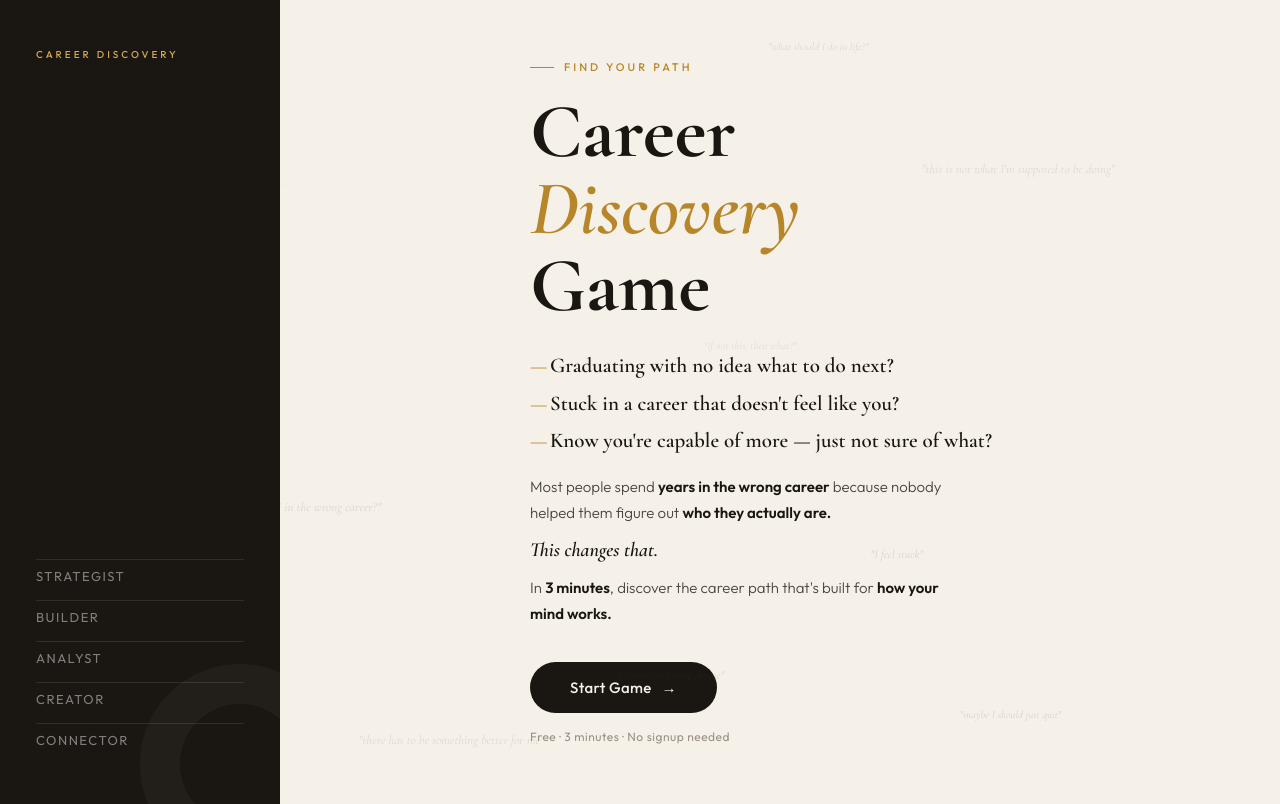
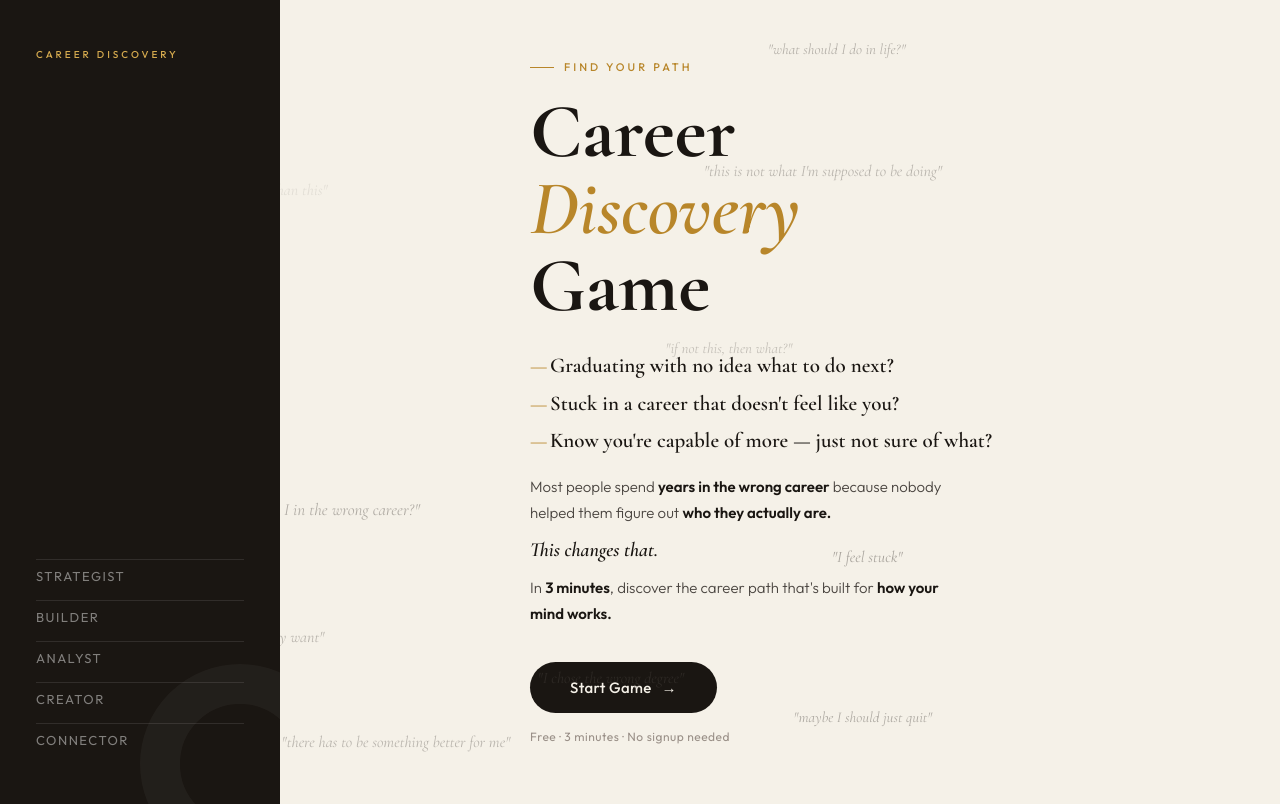
Before and after one commit to ashwamedh24nair-ui/career-game, a plain HTML site: page index.html in a window 1280 px wide. Drawn offline with nearby package versions, Linux system fonts and the light colour scheme.

Commit message:
Update index.html

```diff
--- a/index.html
+++ b/index.html
@@ -12,18 +12,18 @@
   <!-- ═══════════════════════════════ LANDING ═══════════════════════════════ -->
   <section id="s-landing" class="screen show">
     <div class="floating-thoughts">
-      <span class="ft" style="--x:5%;--y:8%;--s:13px;--o:0.18;--d:0s">"I don't like my job"</span>
-      <span class="ft" style="--x:60%;--y:5%;--s:11px;--o:0.15;--d:1.5s">"what should I do in life?"</span>
-      <span class="ft" style="--x:72%;--y:20%;--s:13px;--o:0.14;--d:3s">"this is not what I'm supposed to be doing"</span>
-      <span class="ft" style="--x:3%;--y:35%;--s:12px;--o:0.18;--d:2s">"I know this isn't for me"</span>
-      <span class="ft" style="--x:55%;--y:42%;--s:11px;--o:0.14;--d:4s">"if not this, then what?"</span>
-      <span class="ft" style="--x:20%;--y:62%;--s:13px;--o:0.16;--d:1s">"am I in the wrong career?"</span>
-      <span class="ft" style="--x:68%;--y:68%;--s:12px;--o:0.18;--d:2.5s">"I feel stuck"</span>
-      <span class="ft" style="--x:5%;--y:78%;--s:13px;--o:0.14;--d:3.5s">"everyone else seems to know what they want"</span>
-      <span class="ft" style="--x:48%;--y:83%;--s:12px;--o:0.16;--d:0.5s">"I chose the wrong degree"</span>
-      <span class="ft" style="--x:75%;--y:88%;--s:11px;--o:0.18;--d:2s">"maybe I should just quit"</span>
-      <span class="ft" style="--x:28%;--y:91%;--s:13px;--o:0.14;--d:1s">"there has to be something better for me"</span>
-      <span class="ft" style="--x:12%;--y:22%;--s:12px;--o:0.16;--d:4.5s">"I'm capable of more than this"</span>
+      <span class="ft" style="--x:5%;--y:8%;--s:17px;--o:0.45;--d:0s">"I don't like my job"</span>
+      <span class="ft" style="--x:60%;--y:5%;--s:15px;--o:0.38;--d:1.5s">"what should I do in life?"</span>
+      <span class="ft" style="--x:55%;--y:20%;--s:16px;--o:0.35;--d:3s">"this is not what I'm supposed to be doing"</span>
+      <span class="ft" style="--x:3%;--y:35%;--s:16px;--o:0.42;--d:2s">"I know this isn't for me"</span>
+      <span class="ft" style="--x:52%;--y:42%;--s:15px;--o:0.35;--d:4s">"if not this, then what?"</span>
+      <span class="ft" style="--x:20%;--y:62%;--s:17px;--o:0.40;--d:1s">"am I in the wrong career?"</span>
+      <span class="ft" style="--x:65%;--y:68%;--s:16px;--o:0.45;--d:2.5s">"I feel stuck"</span>
+      <span class="ft" style="--x:5%;--y:78%;--s:16px;--o:0.35;--d:3.5s">"everyone else seems to know what they want"</span>
+      <span class="ft" style="--x:42%;--y:83%;--s:16px;--o:0.40;--d:0.5s">"I chose the wrong degree"</span>
+      <span class="ft" style="--x:62%;--y:88%;--s:15px;--o:0.42;--d:2s">"maybe I should just quit"</span>
+      <span class="ft" style="--x:22%;--y:91%;--s:16px;--o:0.35;--d:1s">"there has to be something better for me"</span>
+      <span class="ft" style="--x:12%;--y:22%;--s:16px;--o:0.40;--d:4.5s">"I'm capable of more than this"</span>
     </div>
     <div class="landing-left">
       <div class="left-tag">Career Discovery</div>
```
